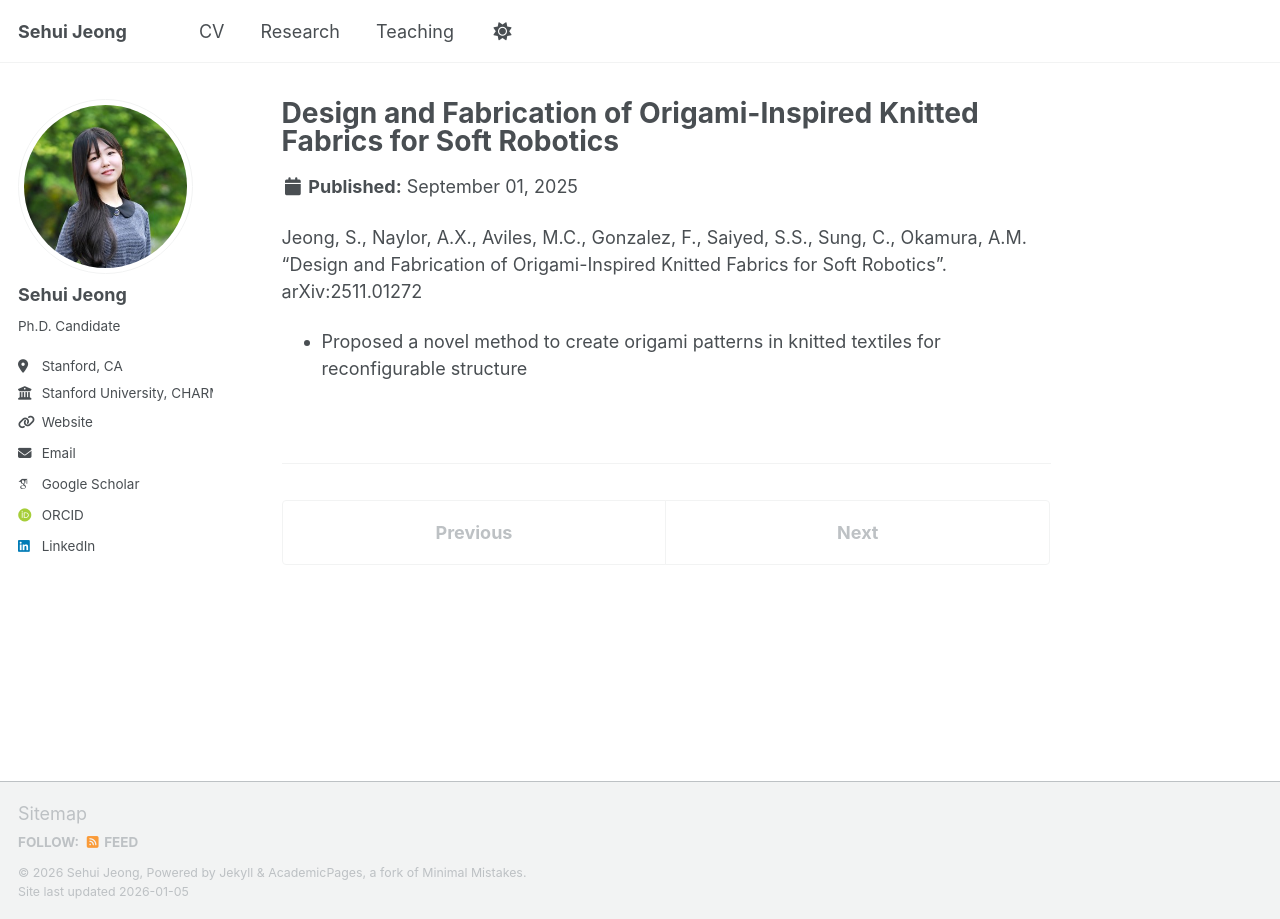
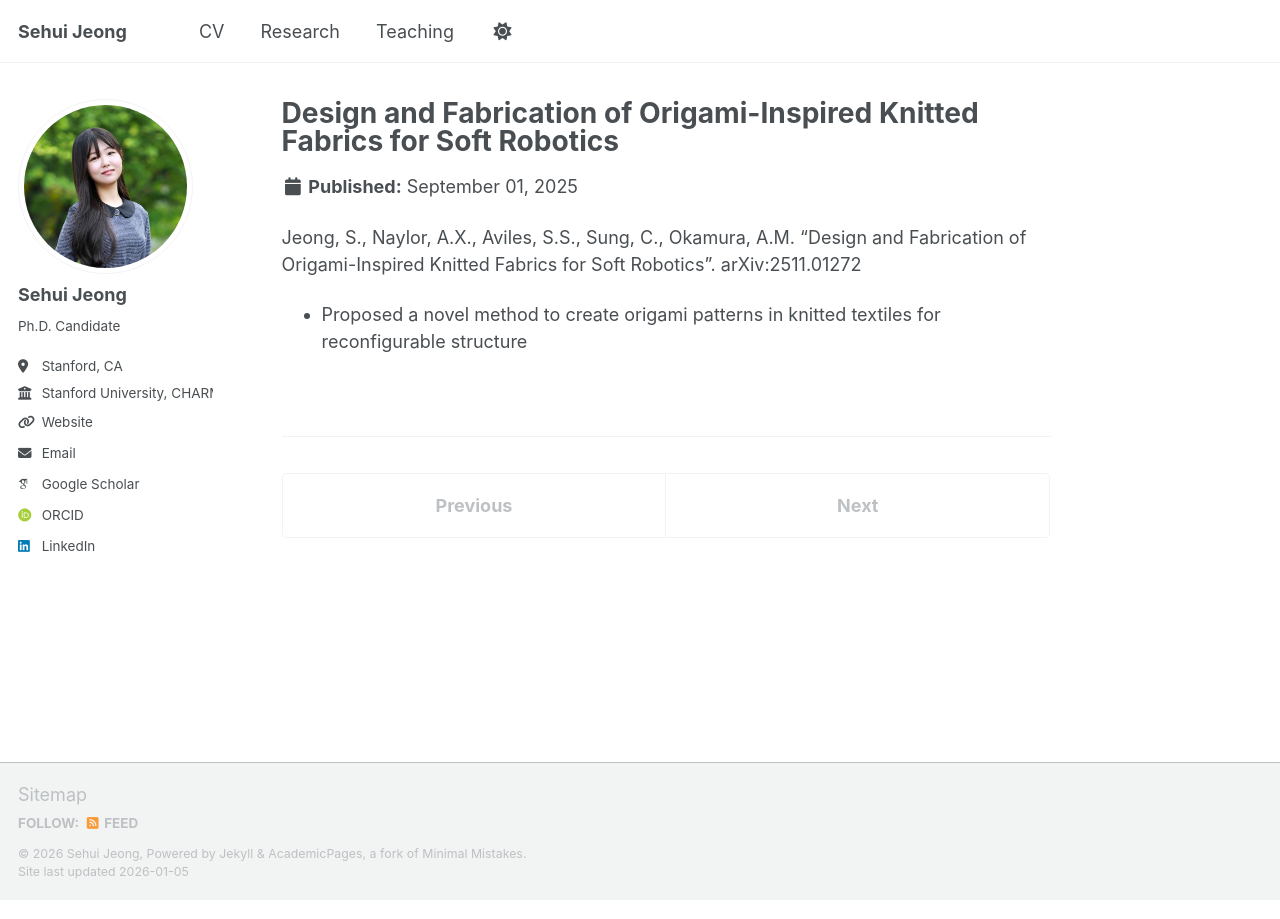
Before and after one commit to tpgml2612/Resume, a Jekyll site: the page built from _portfolio/2025-09-01-ROBOSOFT.md, in a window 1280 px wide. Built offline with Jekyll 4.4.1, drawn with Linux system fonts in a browser that asks for light colours; some web fonts are replaced; a script that is not in the unit is left out.

```diff
--- a/_portfolio/2025-09-01-ROBOSOFT.md
+++ b/_portfolio/2025-09-01-ROBOSOFT.md
@@ -1,9 +1,9 @@
 ---
 title: "Design and Fabrication of Origami-Inspired Knitted Fabrics for Soft Robotics"
-excerpt: "Submitted<br/><img src='../images/figure5.svg'>"
+excerpt: "Submitted<br/><img src='../images/figure5-1.png'>"
 collection: portfolio
 external_link: "https://arxiv.org/abs/2511.01272"
 ---
 
-Jeong, S., Naylor, A.X., Aviles, M.C., Gonzalez, F., Saiyed, S.S., Sung, C., Okamura, A.M. "Design and Fabrication of Origami-Inspired Knitted Fabrics for Soft Robotics". arXiv:2511.01272
+Jeong, S., Naylor, A.X., Aviles, S.S., Sung, C., Okamura, A.M. "Design and Fabrication of Origami-Inspired Knitted Fabrics for Soft Robotics". arXiv:2511.01272
 - Proposed a novel method to create origami patterns in knitted textiles for reconfigurable structure
```
